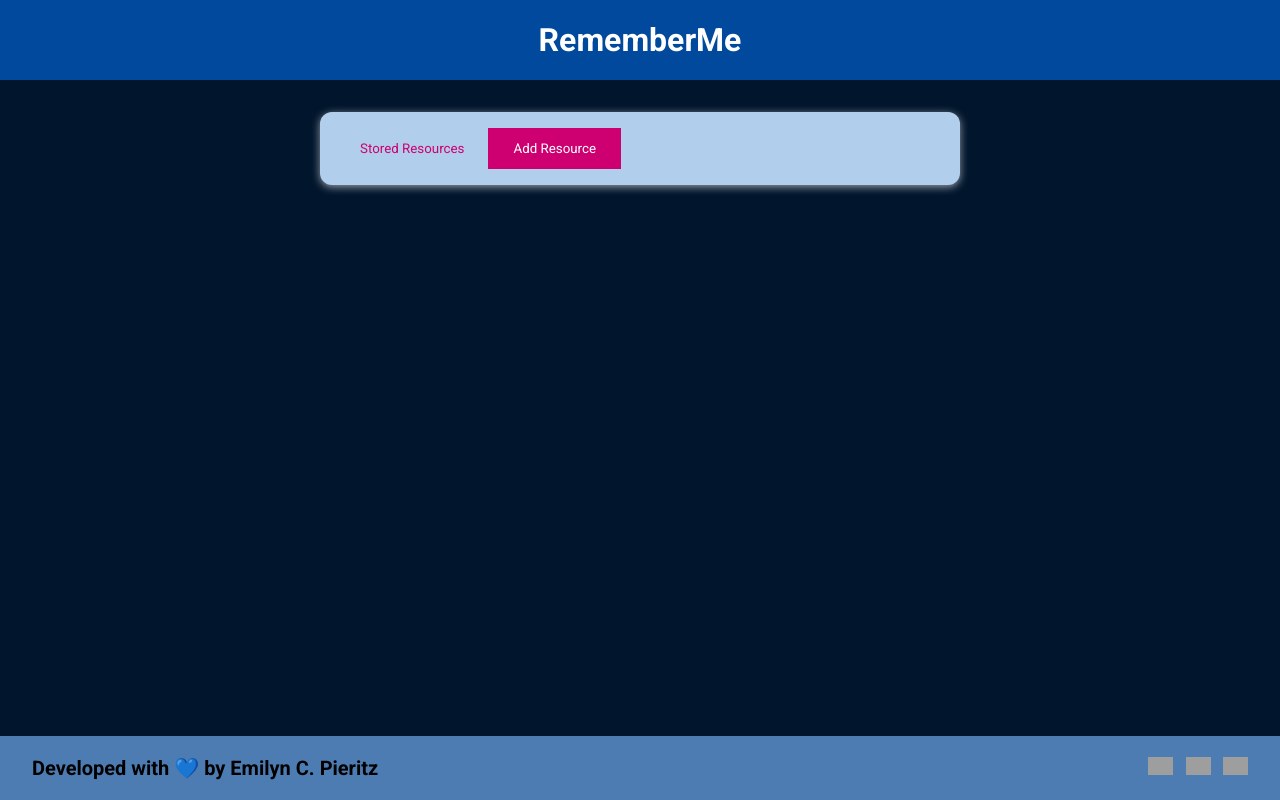
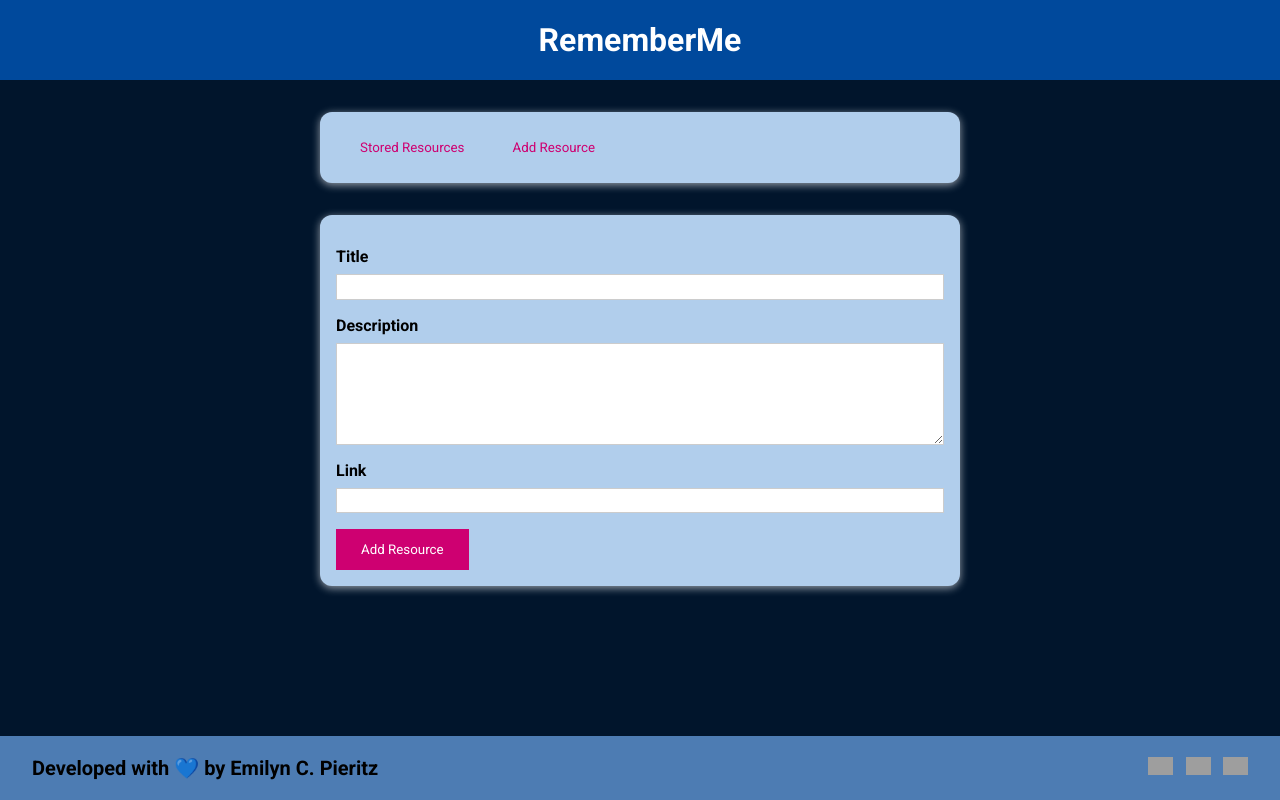
Before and after one commit to ecpieritz/remember-me, a Vue app: page / in a window 1280 px wide. Both pictures are taken after a click on the button "Add Resource". Built offline with nearby package versions, Linux system fonts and the light colour scheme; grey boxes are pictures that could not be loaded.

Commit message:
Added style to form

```diff
--- a/src/components/UI/BaseButton.vue
+++ b/src/components/UI/BaseButton.vue
@@ -1,12 +1,12 @@
 <template>
-  <button :type="type" :class="mode">
+  <button :class="mode">
     <slot></slot>
   </button>
 </template>
 
 <script>
 export default {
-  props:['type', 'mode']
+  props:['mode']
 }
 </script>
 
--- a/src/components/learning-resources/AddResources.vue
+++ b/src/components/learning-resources/AddResources.vue
@@ -3,15 +3,15 @@
     <form>
       <div class="form-control">
         <label for="title">Title</label>
-        <input id="title" name="title" type="text">
+        <input id="title" name="title" type="text" />
       </div>
       <div class="form-control">
         <label for="description">Description</label>
-        <textarea name="description" id="description" cols="30" rows="3"></textarea>
+        <textarea id="description" name="description" rows="5"></textarea>
       </div>
       <div class="form-control">
         <label for="link">Link</label>
-        <input id="link" name="link" type="url">
+        <input id="link" name="link" type="url" />
       </div>
       <div>
         <base-button type="submit">Add Resource</base-button>
@@ -21,12 +21,35 @@
 </template>
 
 <script>
-
 export default {
 
-}
+};
 </script>
 
-<style>
+<style scoped>
+label {
+  font-weight: bold;
+  display: block;
+  margin-bottom: 0.5rem;
+}
 
+input,
+textarea {
+  display: block;
+  width: 100%;
+  font: inherit;
+  padding: 0.15rem;
+  border: 1px solid #ccc;
+}
+
+input:focus,
+textarea:focus {
+  outline: none;
+  border-color: #ce0071;
+  background-color: #f7ebff;
+}
+
+.form-control {
+  margin: 1rem 0;
+}
 </style>
--- a/src/components/learning-resources/TheResoucers.vue
+++ b/src/components/learning-resources/TheResoucers.vue
@@ -4,7 +4,7 @@
       <base-button
         @click="setSelectedTab('stored-resources')"
         :mode="storedResButtonMode">Stored Resources</base-button>
-      <base-button @click="setSelectedTab('add-resource')"
+      <base-button @click="setSelectedTab('add-resources')"
       :mode="addResButtonMode">Add Resource</base-button>
     </base-card>
     <component :is="selectedTab"></component>
```
